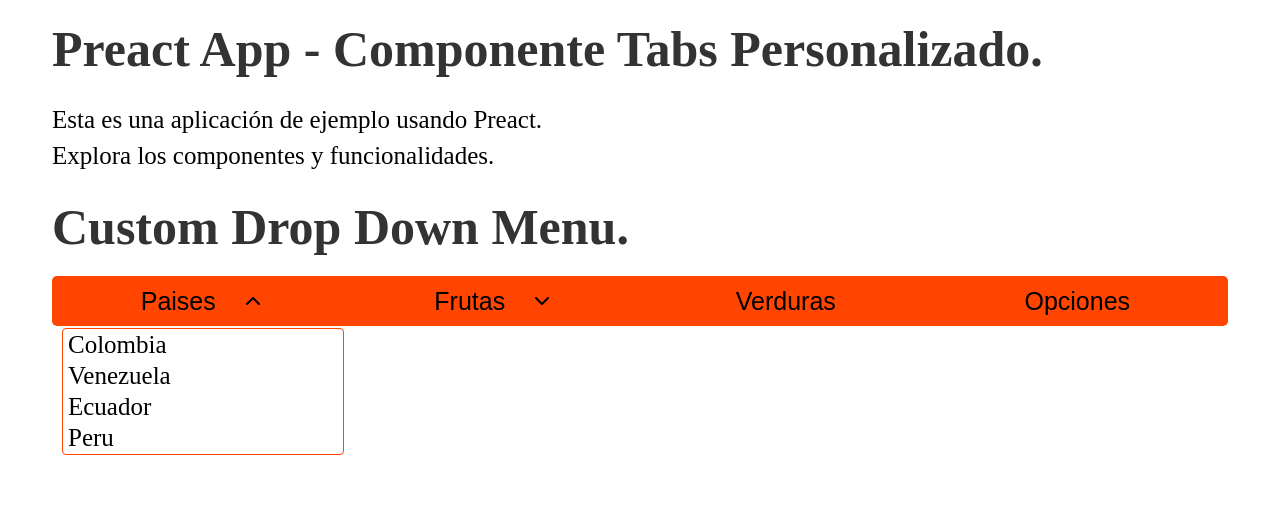
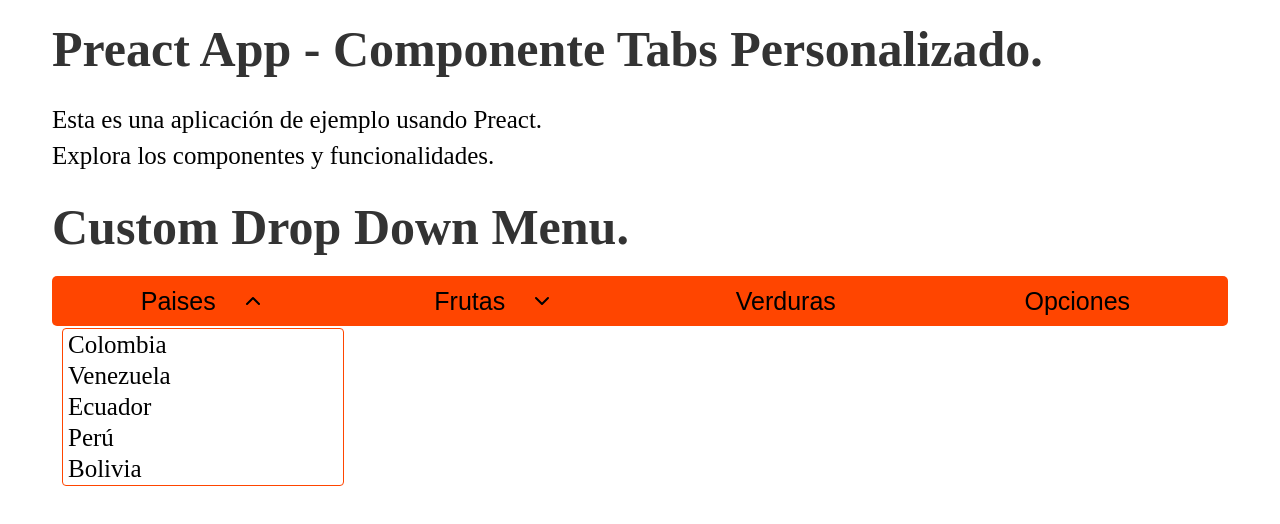
Before and after one commit to Javieravv/ejercicios-preactjs, a Preact app in the folder App1-Preact/: page / in a window 1280 px wide. Both pictures are taken after a click on the button "Paises". Shown: the top 524 px of the page. Built offline with nearby package versions, Linux system fonts and the light colour scheme.

Commit message:
Implementacion completa de la navegación por teclado componente dropdown menu

```diff
--- a/App1-Preact/src/CustomDropDown.tsx
+++ b/App1-Preact/src/CustomDropDown.tsx
@@ -4,22 +4,35 @@ const menuPaises: OptionMenu[] = [
     {
         id: 'pais1',
         label: 'Colombia',
-        url: ''
+        url: '',
+        render: <a href={`https://es.wikipedia.org/wiki/Colombia`} target={`_blank`} >Colombia</a>
     },
     {
         id: 'pais2',
         label: 'Venezuela',
-        url: ''
+        url: '',
+        render: <a href={`https://es.wikipedia.org/wiki/venezuela`} target={`_blank`} >Venezuela</a>
     },
     {
         id: 'pais3',
         label: 'Ecuador',
-        url: ''
+        url: '',
+        render: <a href={`https://es.wikipedia.org/wiki/ecuador`} target={`_blank`} >Ecuador</a>
+
     },
     {
         id: 'pais4',
         label: 'Peru',
-        url: ''
+        url: '',
+        render: <a href={`https://es.wikipedia.org/wiki/Peru`} target={`_blank`} >Perú</a>
+
+    },
+    {
+        id: 'pais5',
+        label: 'Bolivia',
+        url: '',
+        render:
+            <a href={`https://es.wikipedia.org/wiki/bolivia`} target={`_blank`} >Bolivia</a>
     },
 ]
 
--- a/App1-Preact/src/components/DropDownMenu.tsx
+++ b/App1-Preact/src/components/DropDownMenu.tsx
@@ -1,13 +1,13 @@
 import '@/components/css/dropdown-menu.css'
 import { useClickOutside } from '@/components/hooks/useClickOutside';
 import type { JSX, KeyboardEvent } from 'preact/compat';
-import { useRef, useState } from 'preact/hooks'
+import { useEffect, useRef, useState } from 'preact/hooks'
 
 export interface OptionMenu {
     id: string;
     label: string;
     url: string;
-    render?: (opt: any) => JSX.Element;
+    render?: JSX.Element;
 }
 
 interface DropDownProps {
@@ -45,30 +45,56 @@ export const Dropdownmenu = ({
     optionsMenu = []
 }: DropDownProps) => {
     const [isOpen, setIsOpen] = useState(false)
+    const [optionActive, setOptionActive] = useState(0)
     const menuRef = useRef<HTMLDivElement>(null)
     const optionsRef = useRef<HTMLUListElement>(null)
     const optionsMenuRef = useRef<(HTMLLIElement | null)[]>([])
-    const [optionActive, setOptionActive] = useState(0)
+    const triggerRef = useRef<HTMLButtonElement>(null)
+
+    useEffect(() => {
+        if (!isOpen) triggerRef.current?.focus()
+    }, [isOpen])
+
 
     // Al detectar click fuera, cerramos el menú
     useClickOutside(menuRef, () => {
         setIsOpen(false)
     })
 
+    // Al detectar cuando la ventana pierde el foco
+    useEffect(() => {
+        const handleVisibilityChange = () => {
+            if (!document.hidden) {
+                console.log('LA VENTANA PERDIO EL FOCO')
+                setIsOpen(false)
+            }
+        }
+        document.addEventListener('visibilitychange', handleVisibilityChange)
+        return () => {
+            document.removeEventListener('visibilitychange', handleVisibilityChange)
+        }
+    }, [])
+
+
+    // dentro de tu componente Dropdownmenu
+
+    // 1. Cada vez que abrimos el menú, ponemos el foco en la opción activa (por defecto, la 0)
+    useEffect(() => {
+        if (isOpen && optionsMenuRef.current[optionActive]) {
+            optionsMenuRef.current[optionActive]!.focus()
+        }
+    }, [isOpen, optionActive])
+
+
     // Manejamos el uso de teclado en el componente para el contenedor principal
     const handleKeyDownDropDown = (e: JSX.TargetedKeyboardEvent<HTMLDivElement>) => {
-        console.log(e.key)
         switch (e.key) {
             case 'Enter':
-                const newIsOpen = !isOpen
-                setIsOpen(newIsOpen)
-                if (newIsOpen && optionsMenuRef.current[optionActive]) {
-                    console.log('Entramos por aqui...')
-                    console.log(optionsMenuRef.current[optionActive])
-                    optionsRef.current!.focus()
-                    optionsMenuRef.current[optionActive].focus()
-                }
+                e.preventDefault()
+                setIsOpen(!isOpen)
+                setOptionActive(0)     // arrancamos siempre en la primera opción
                 break;
+            case 'Escape':
             case 'Tab':
                 setIsOpen(false)
                 break;
@@ -79,26 +105,37 @@ export const Dropdownmenu = ({
 
     // Manejamos el uso de teclado en los li del componente
     const handleKeyDownOptionDropDown = (e: JSX.TargetedKeyboardEvent<HTMLLIElement>) => {
-        console.log(e.key)
         switch (e.key) {
             case 'Tab':
-                console.log('Tab en elemento click')
                 setIsOpen(false)
                 break;
             case 'ArrowUp':
+                e.preventDefault()
                 const newOptionIndex1 = optionActive === 0 ? optionsMenu.length - 1 : optionActive - 1
                 setOptionActive(newOptionIndex1)
                 optionsMenuRef.current[newOptionIndex1]!.focus()
                 break;
             case 'ArrowDown':
+                e.preventDefault()
                 const newOptionIndex = optionActive === optionsMenu.length - 1 ? 0 : optionActive + 1
                 setOptionActive(newOptionIndex)
                 optionsMenuRef.current[newOptionIndex]!.focus()
                 break;
+            case 'Enter':
+                console.log('Dimos Enter en una opcion')
+                // e.preventDefault()
+                optionsMenuRef.current[optionActive]!.click()
+                setIsOpen(false)
+                break
+            case 'Escape':
+                setIsOpen(false)
+                break
             default:
                 break;
         }
     }
+
+    console.log('EL VALOR DE ISOPEN ES ', isOpen)
 
     return (
         <div
@@ -111,11 +148,15 @@ export const Dropdownmenu = ({
                 tabIndex={0}
             >
                 <button
-                    onClick={() => setIsOpen(!isOpen)}
+                    onClick={() => {
+                        setOptionActive(-1)
+                        setIsOpen(!isOpen)
+                    }}
                     aria-haspopup="menu"
                     aria-expanded={isOpen}
                     aria-controls="dropdown-list"
                     tabIndex={-1}
+                    ref={triggerRef}
                 // tabindex={0}
                 >
                     {labelMenu}
@@ -146,7 +187,7 @@ export const Dropdownmenu = ({
                                     tabIndex={index === optionActive ? 0 : -1}
                                     onKeyDown={handleKeyDownOptionDropDown}
                                 >
-                                    {option.label}
+                                    <>{option.render ? option.render : option.label}</>
                                 </li>
                             })
                         }
--- a/App1-Preact/src/components/css/dropdown-menu.css
+++ b/App1-Preact/src/components/css/dropdown-menu.css
@@ -1,6 +1,11 @@
 /* CSs para el drop dowm menu personalizado */
 :root {
     --bgColorOption: orangered;
+}
+
+a {
+    text-decoration: none;
+    color: inherit;
 }
 
 ul {
@@ -17,6 +22,7 @@ ul {
     width: 100%;
     height: auto;
 }
+
 
 
 .dropdown-trigger {
--- a/App1-Preact/src/components/hooks/useClickOutside.ts
+++ b/App1-Preact/src/components/hooks/useClickOutside.ts
@@ -8,13 +8,14 @@ import { useEffect } from 'preact/hooks'
  */
 export function useClickOutside<T extends HTMLElement>(
     ref: RefObject<T>,
-    handler: (event: MouseEvent) => void
+    handler: (event: MouseEvent | undefined) => void
 ) {
     useEffect(() => {
         const listener = (e: MouseEvent) => {
             const el = ref.current
             // Si no hay elemento o el click está dentro, no hacemos nada
             if (!el || el.contains(e.target as Node)) return
+            console.log('ejecutamos la fncion y pasamos isopen a false en el useeffect')
             handler(e)
         }
 
```
